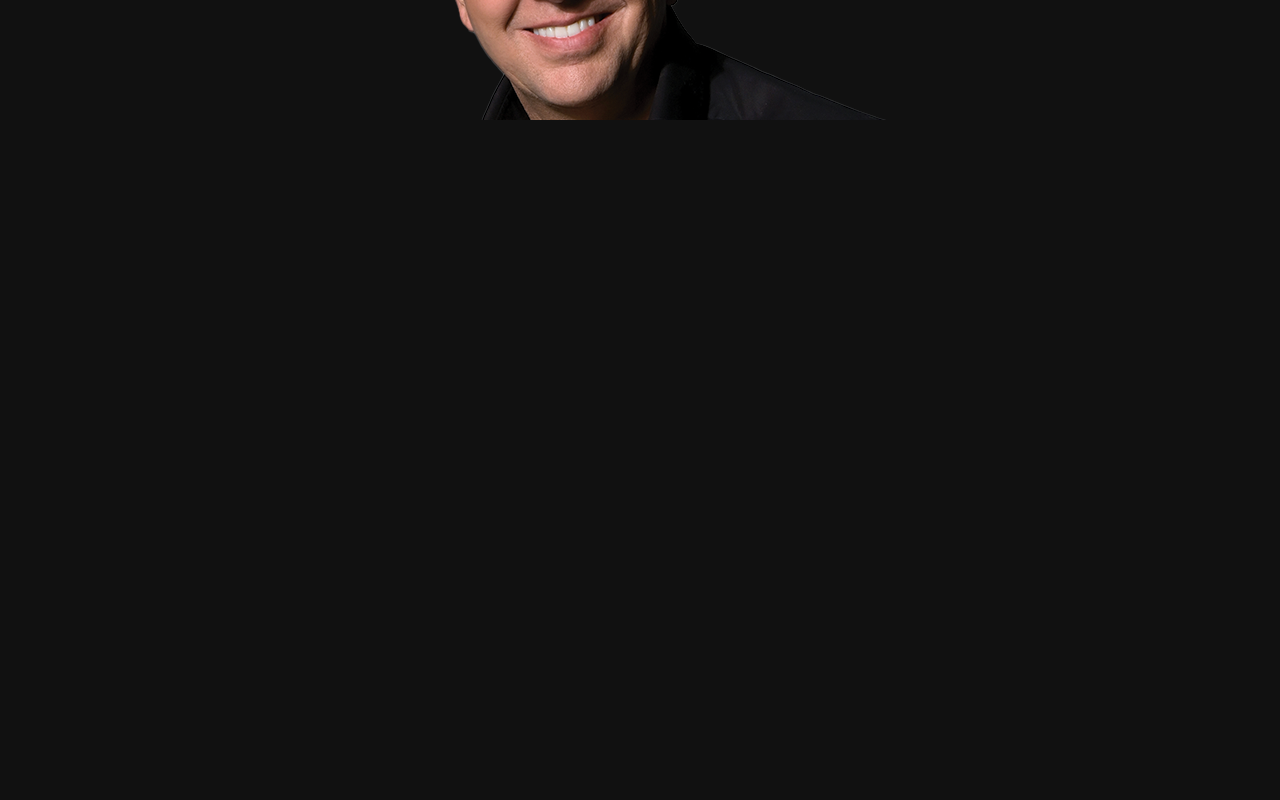
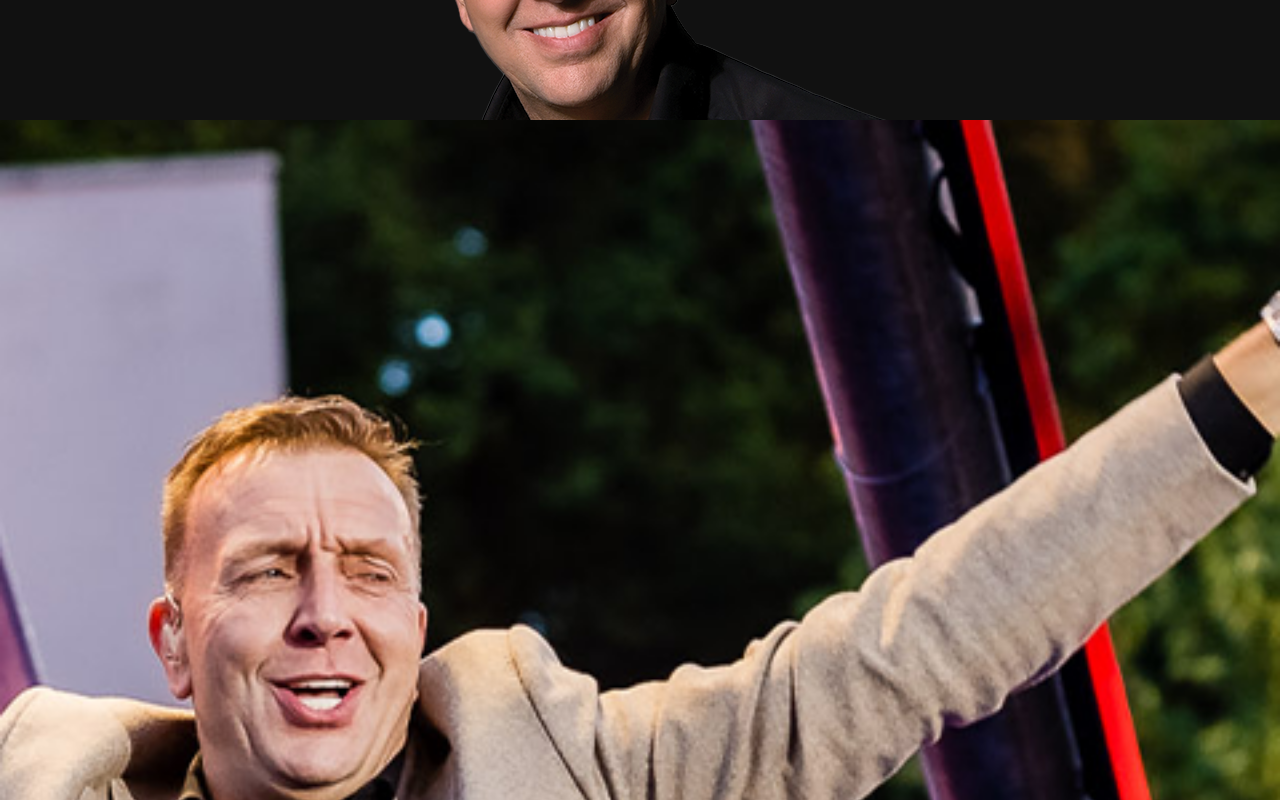
Before and after one commit to yanickvdkorst/fun-projects, a Vue app: page /jannes in a window 1280 px wide. Shown: the part 1480-2280 px from the top of the page. Built offline with nearby package versions, Linux system fonts and the light colour scheme; a web font is replaced by a local one.

Commit message:
added vercel lock

```diff
--- a/src/components/AlbumScroll.vue
+++ b/src/components/AlbumScroll.vue
@@ -85,7 +85,7 @@ onMounted(() => {
 
 .jannes-image { position: absolute; top: 0; left: 50%; transform: translate(-50%); z-index: 10;width: 200px; display: none;}
 
-/* .background-layer {
+.background-layer {
   position: absolute;
   top: 0;
   left: 0;
@@ -95,5 +95,5 @@ onMounted(() => {
   background-size: cover;
   background-position: center;
   z-index: 0;
-} */
+}
 </style>
```
Also changed, not shown: vercel.json (added).
